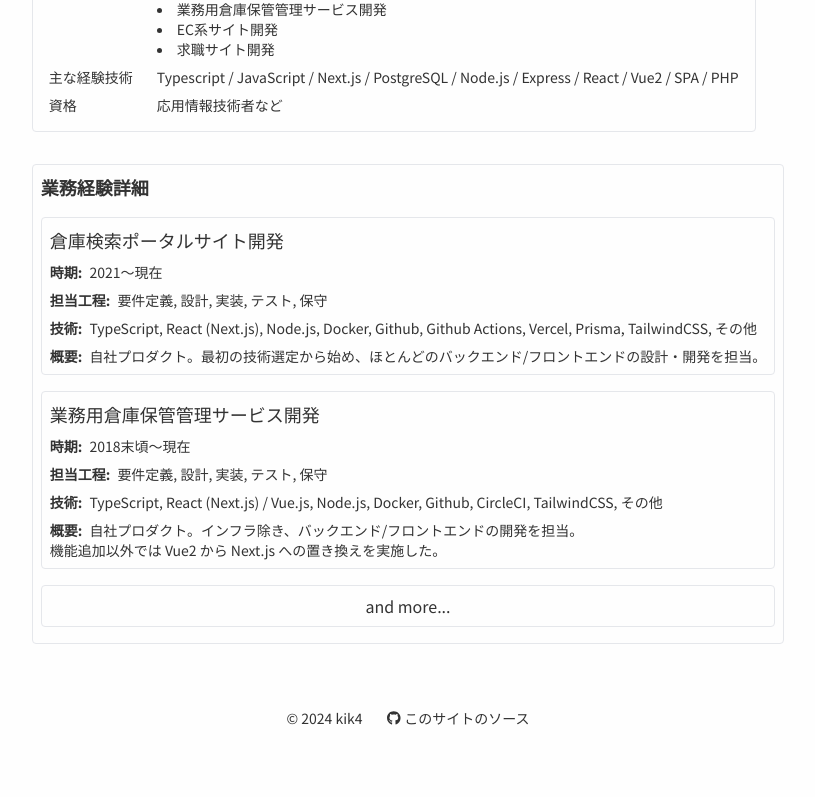
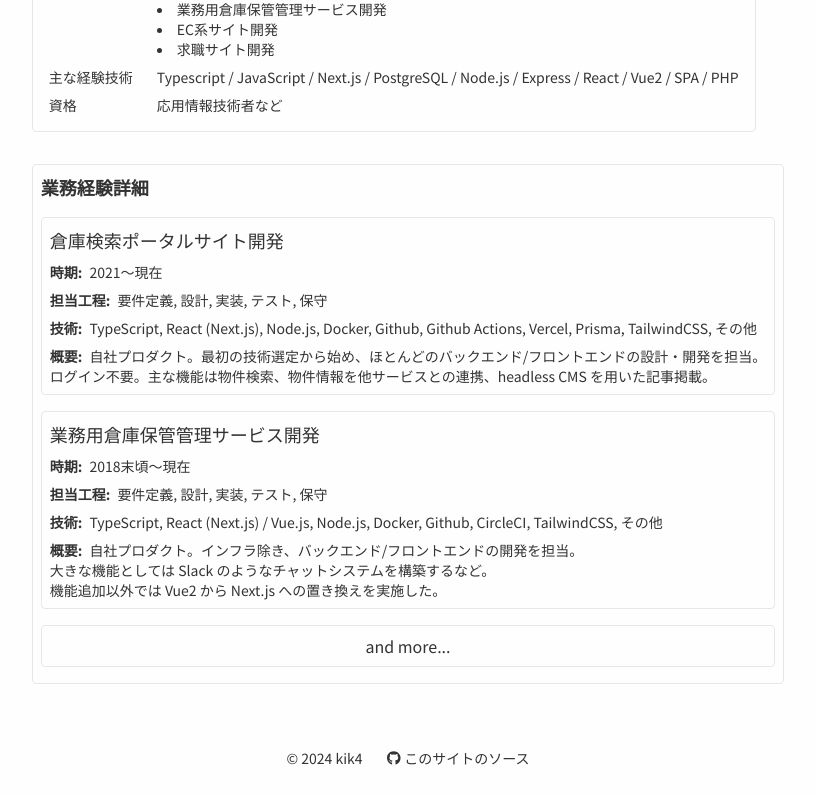
Before and after one commit to kik4/my-portfolio-next, a Next.js app: page / in a window 1280 px wide. Shown: the part 498-1295 px from the top of the page, without its empty margins (232-1047 px from the left). Built offline with nearby package versions, Linux system fonts and the light colour scheme.

Commit message:
add content

```diff
--- a/app/page.tsx
+++ b/app/page.tsx
@@ -114,6 +114,9 @@ export default function Home() {
 						<div>
 							<span className="mr-[0.5em] font-bold">概要:</span>
 							自社プロダクト。最初の技術選定から始め、ほとんどのバックエンド/フロントエンドの設計・開発を担当。
+							<br />
+							ログイン不要。主な機能は物件検索、物件情報を他サービスとの連携、headless
+							CMS を用いた記事掲載。
 						</div>
 					</section>
 					<section className="flex flex-col gap-2 rounded border p-2 text-sm">
@@ -143,6 +146,8 @@ export default function Home() {
 							<span className="mr-[0.5em] font-bold">概要:</span>
 							自社プロダクト。インフラ除き、バックエンド/フロントエンドの開発を担当。
 							<br />
+							大きな機能としては Slack のようなチャットシステムを構築するなど。
+							<br />
 							機能追加以外では Vue2 から Next.js への置き換えを実施した。
 						</div>
 					</section>
```
